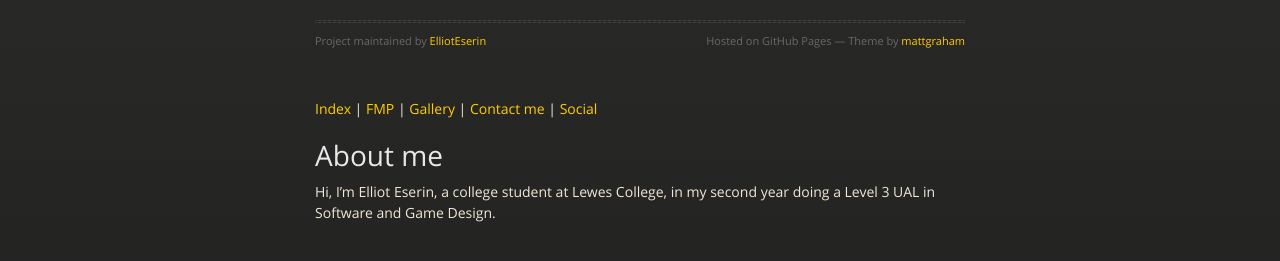
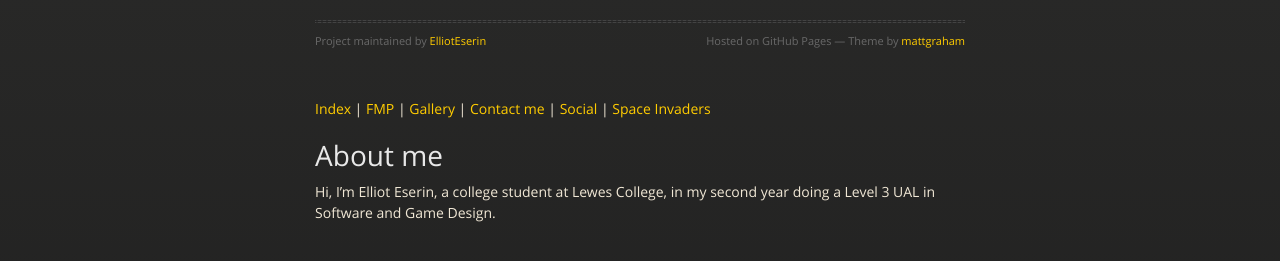
Before and after one commit to ElliotEserin/Portfolio, a Jekyll site: the page built from index.md, in a window 1280 px wide. Shown: the part 136-397 px from the top of the page. Built offline with Jekyll 4.4.1, drawn with Linux system fonts in a browser that asks for light colours; the repository's description, which GitHub fills in, is left out; our own code applies the rules of GitHub Pages for plain Markdown files.

Commit message:
Update default.html

```diff
--- a/_layouts/default.html
+++ b/_layouts/default.html
@@ -46,7 +46,8 @@
             <a href="FMP.html">FMP</a> |
             <a href="gallery.html">Gallery</a> |
             <a href="contact.html">Contact me</a> |
-            <a href="social.html">Social</a>
+            <a href="social.html">Social</a> |
+            <a href="https://nullreference.itch.io/space-invaders"> Space Invaders </a>
           </nav>
         </div>
 
```
